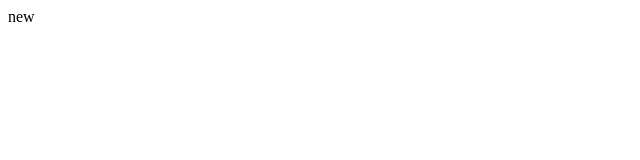
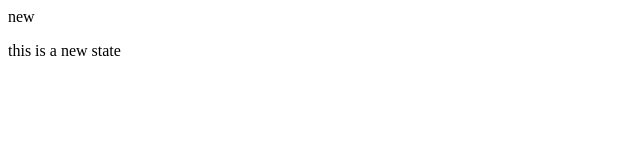
Before and after one commit to aditighoshagd/localrepo, a plain HTML site: page index.html in a window 1280 px wide. Shown: the full height of the page, 0-640 px from the left. Drawn offline with Linux system fonts and the light colour scheme.

Commit message:
add new feature

```diff
--- a/index.html
+++ b/index.html
@@ -1 +1,2 @@
 <p> new </p>
+<p> this is a new state</p>
```
